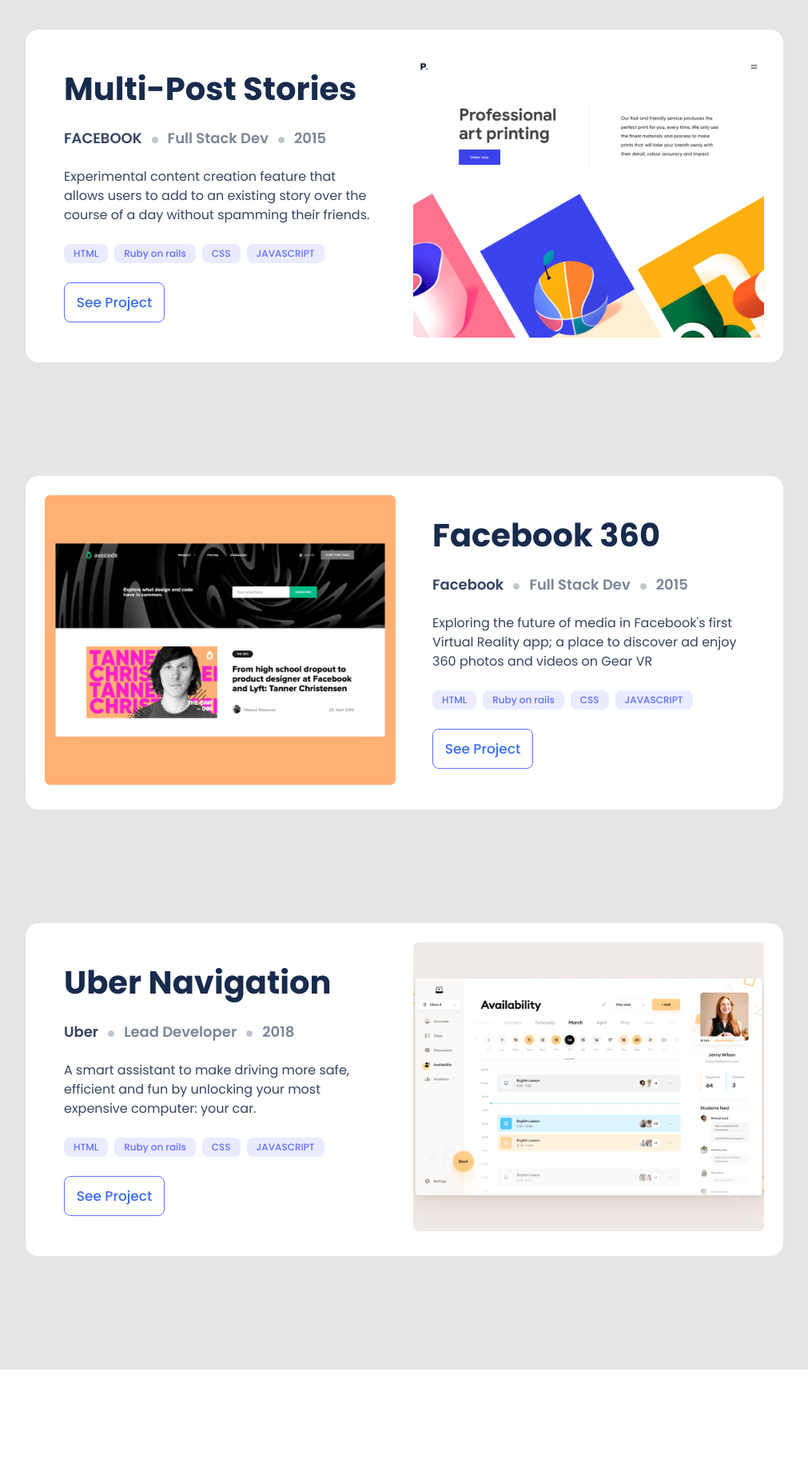
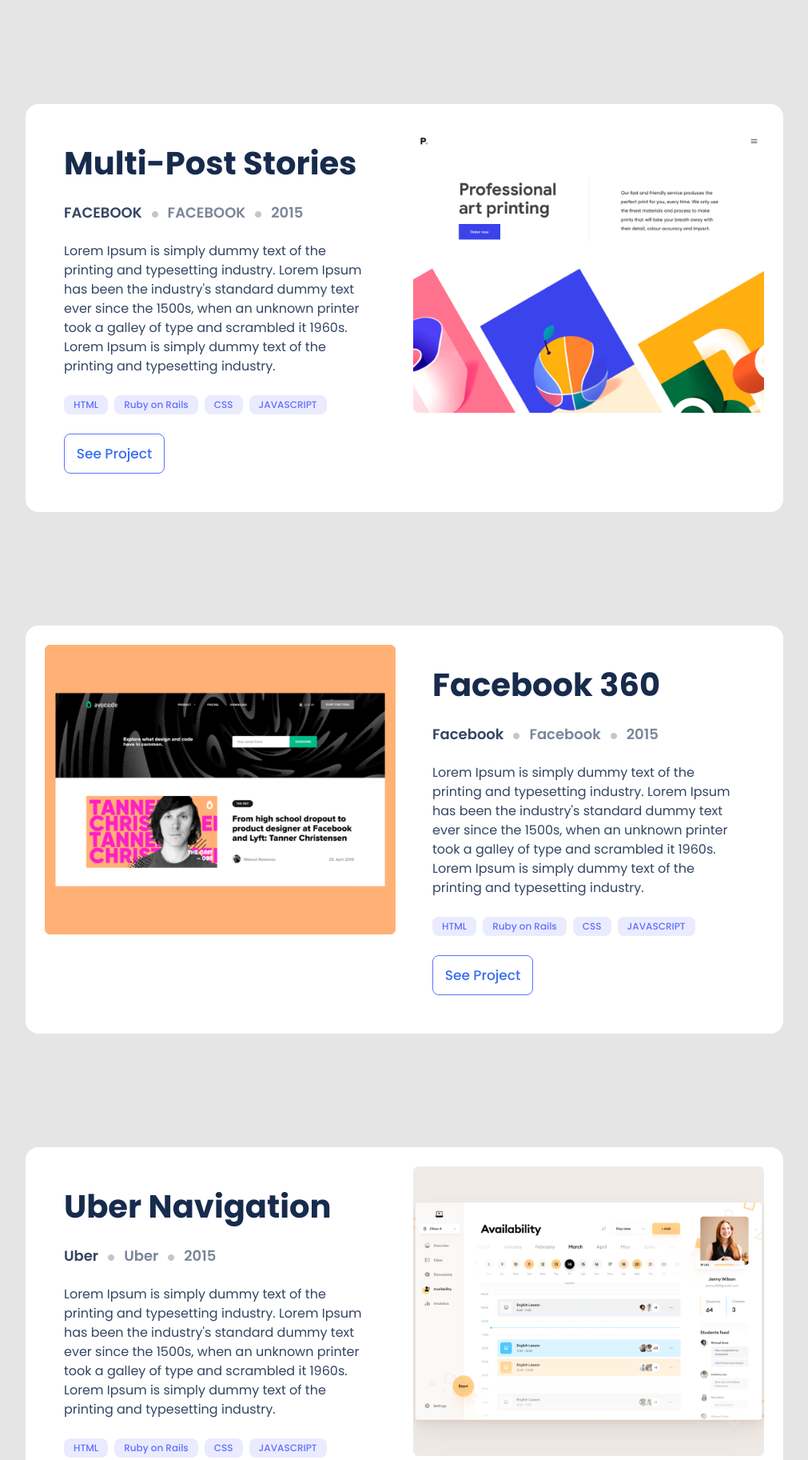
Before and after one commit to Ridalord/my_portfolio, a website: page index.html in a window 1280 px wide. Shown: the part 1460-3285 px from the top of the page at 80% size, without its empty margins (134-1145 px from the left). Drawn offline with nearby package versions, Linux system fonts and the light colour scheme.

Commit message:
Made review changes

```diff
--- a/index.html
+++ b/index.html
@@ -79,98 +79,6 @@
         </div>
       </section>
       <section class="works d-grid" id="portfolio">
-        <div class="tonic d-flex" id="1">
-          <div class="works-image">
-            <img src="img/nature.png" alt="Tonic Snapshoot">
-          </div>
-          <div class="details d-flex">
-            <h2 class="works-header">Tonic</h2>
-            <ul class="header-sub d-flex">
-              <li class="main-header">CANOPY</li>
-              <li><img src="img/Counter.png" alt="Counter"></li>
-              <li>Back End Dev</li>
-              <li><img src="img/Counter.png" alt="Counter"></li>
-              <li>2015</li>
-            </ul>
-            <p class="works-text">A daily selection of privately persionalized reads ; no accounts or sign-ups required.</p>
-            <ul class="works-stack d-flex">
-              <li>HTML</li>
-              <li>CSS</li>
-              <li>JAVASCRIPT</li>
-            </ul>
-            <button class="works-button portfolio-details">See Project</button>
-          </div>
-        </div>
-        <div class="tonic d-flex flex-reverse" id="2">
-          <div class="works-image">
-            <img src="img/professional-art.png" alt="Multi-post Stories">
-          </div>
-          <div class="details d-flex">
-            <h2 class="works-header">Multi-Post Stories</h2>
-            <ul class="header-sub d-flex">
-              <li class="main-header">FACEBOOK</li>
-              <li><img src="img/Counter.png" alt="Counter"></li>
-              <li>Full Stack Dev</li>
-              <li><img src="img/Counter.png" alt="Counter"></li>
-              <li>2015</li>
-            </ul>
-            <p class="works-text">Experimental content creation feature that allows users to add to an existing story over the course of a day without
-            spamming their friends.</p>
-            <ul class="works-stack d-flex ">
-              <li>HTML</li>
-              <li>Ruby on rails</li>
-              <li>CSS</li>
-              <li>JAVASCRIPT</li>
-            </ul>
-            <button class="works-button portfolio-details">See Project</button>
-          </div>
-        </div>
-        <div class="tonic d-flex" id="3">
-          <div class="works-image">
-            <img src="img/facebook360.png" alt="Tonic Snapshoot">
-          </div>
-          <div class="details d-flex">
-            <h2 class="works-header">Facebook 360</h2>
-            <ul class="header-sub d-flex">
-              <li class="main-header">Facebook</li>
-              <li><img src="img/Counter.png" alt="Counter"></li>
-              <li>Full Stack Dev</li>
-              <li><img src="img/Counter.png" alt="Counter"></li>
-              <li>2015</li>
-            </ul>
-            <p class="works-text">Exploring the future of media in Facebook's first Virtual Reality app; a place to discover ad enjoy 360 photos and videos on Gear VR</p>
-            <ul class="works-stack d-flex">
-              <li>HTML</li>
-              <li>Ruby on rails</li>
-              <li>CSS</li>
-              <li>JAVASCRIPT</li>
-            </ul>
-            <button class="works-button portfolio-details">See Project</button>
-          </div>
-        </div>
-        <div class="tonic d-flex flex-reverse" id="4">
-          <div class="works-image">
-            <img src="img/Availability.png" alt="Multi-post Stories">
-          </div>
-          <div class="details d-flex">
-            <h2 class="works-header">Uber Navigation</h2>
-            <ul class="header-sub d-flex">
-              <li class="main-header">Uber</li>
-              <li><img src="img/Counter.png" alt="Counter"></li>
-              <li>Lead Developer</li>
-              <li><img src="img/Counter.png" alt="Counter"></li>
-              <li>2018</li>
-            </ul>
-            <p class="works-text">A smart assistant to make driving more safe, efficient and fun by unlocking your most expensive computer: your car.</p>
-            <ul class="works-stack d-flex justify-content-between">
-              <li>HTML</li>
-              <li>Ruby on rails</li>
-              <li>CSS</li>
-              <li>JAVASCRIPT</li>
-            </ul>
-            <button class="works-button portfolio-details">See Project</button>
-          </div>
-        </div>
       </section>
       <section class="about d-flex" id="about">
         <div>
--- a/script.js
+++ b/script.js
@@ -1,8 +1,8 @@
 const menu = document.querySelectorAll('.menu-button');
 const navLinks = document.querySelector('.nav-links');
 const cancel = document.querySelector('.link-cancel');
-const portfolioItems = document.querySelectorAll('.portfolio-details');
 const wrapper = document.querySelector('.wrapper');
+const portfolio = document.getElementById("portfolio")
 menu.forEach((menuBtn) => {
   menuBtn.addEventListener('click', () => {
     if (navLinks.classList.contains('menuLinks')) {
@@ -66,9 +66,41 @@
   },
 ];
 
+if (portfolio) {
+  for (let i = 0; i < portfolioDetails.length; i += 1) {
+    const card = document.createElement('div')
+    card.setAttribute("id", `${i}`)
+    if (i % 2 === 0) {
+      card.classList.add("tonic", "d-flex")
+    } else {
+      card.classList.add("tonic", "d-flex", "flex-reverse")
+    }
+    card.innerHTML = `
+      <div class="works-image">
+        <img src="${portfolioDetails[i].img}" alt="Multi-post Stories">
+      </div>
+      <div class="details d-flex">
+        <h2 class="works-header">${portfolioDetails[i].name}</h2>
+        <ul class="header-sub d-flex">
+          <li class="main-header">${portfolioDetails[i].title}</li>
+          <li><img src="img/Counter.png" alt="Counter"></li>
+          <li>${portfolioDetails[i].title}</li>
+          <li><img src="img/Counter.png" alt="Counter"></li>
+          <li>2015</li>
+        </ul>
+        <p class="works-text">${portfolioDetails[i].text}</p>
+        <ul class="works-stack d-flex">
+          ${portfolioDetails[i].workStack.map((stack) => `<li>${stack}</li>`).join('')}
+        </ul>
+        <button class="works-button portfolio-details">See Project</button>
+      </div>
+    `
+    portfolio.appendChild(card);
+    const portfolioItems = document.querySelectorAll('.portfolio-details');
     if (portfolioItems) {
       portfolioItems.forEach((cards) => {
         cards.addEventListener('click', (e) => {
+          console.log(true)
           const idValue = e.target.closest('.tonic').id;
           for (let i = 0; i < portfolioDetails.length; i += 1) {
             if (portfolioDetails[i].id === idValue) {
@@ -112,3 +144,5 @@
         });
       });
     }
+  }
+}
--- a/style.css
+++ b/style.css
@@ -416,7 +416,7 @@
   .popup-section .tonic .close {
     position: absolute;
     right: 20px;
-    top: 20px;
+    top: 5px;
     font-size: 30px;
     color: #7a869a;
     border: none;
```
Lines whose indentation alone changed are shown as unchanged.
